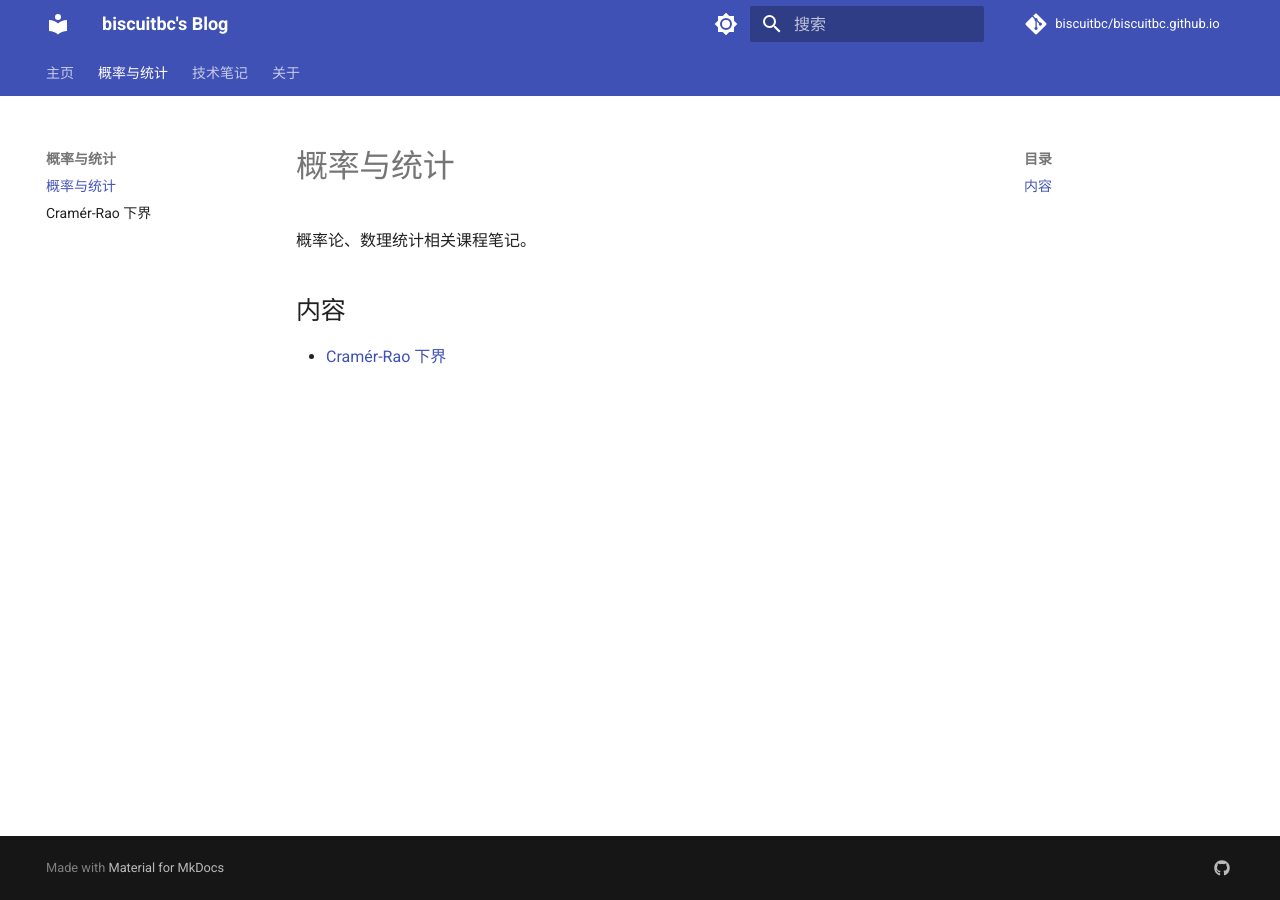
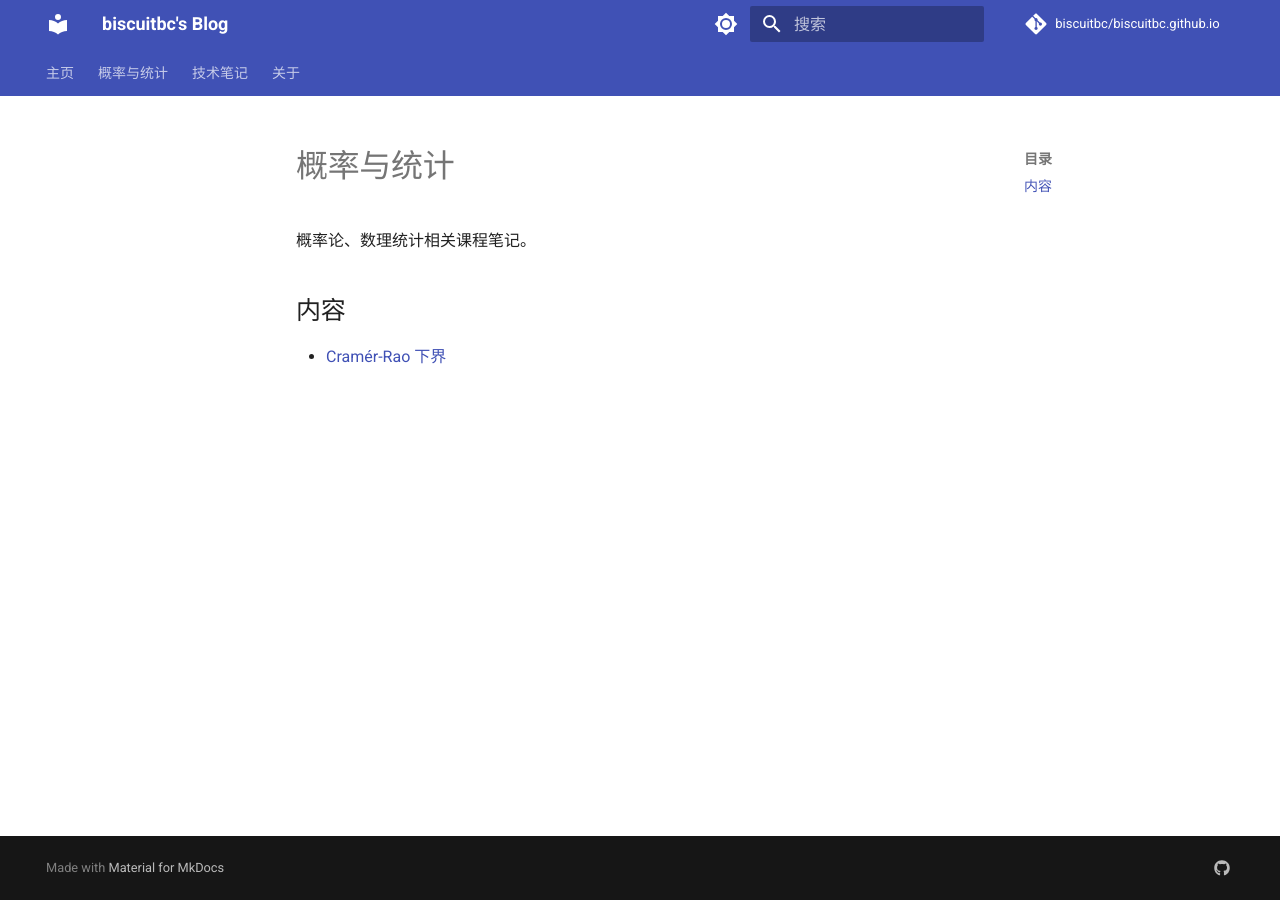
Before and after one commit to biscuitbc/biscuitbc.github.io, an MkDocs documentation site: the page built from docs/notes/math/index.md, in a window 1280 px wide. Built offline with MkDocs 1.6.1 and Material for MkDocs 9.7.7, drawn with Linux system fonts in a browser that asks for light colours; comment, search, counter and statistics services are not loaded; part of the change alters nothing that is shown.

Commit message:
fix: 概率与统计下直接列文章

```diff
--- a/mkdocs.yml
+++ b/mkdocs.yml
@@ -73,8 +73,7 @@ extra:
 nav:
   - 主页: index.md
   - 概率与统计:
-    - notes/math/index.md
-    - notes/math/cramer_rao.md
+    - Cramér-Rao 下界: notes/math/cramer_rao.md
   - 技术笔记:
     - notes/index.md
     - 编程语言:
```
